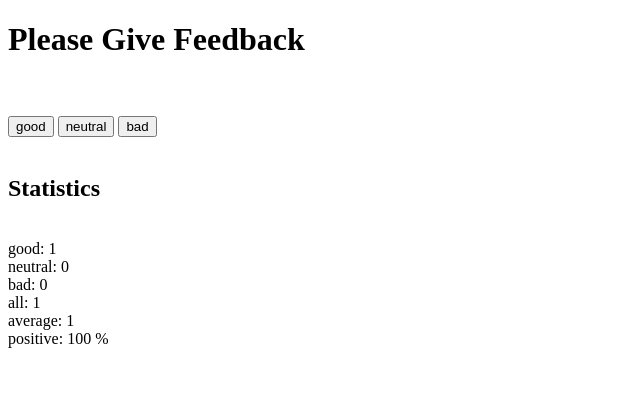
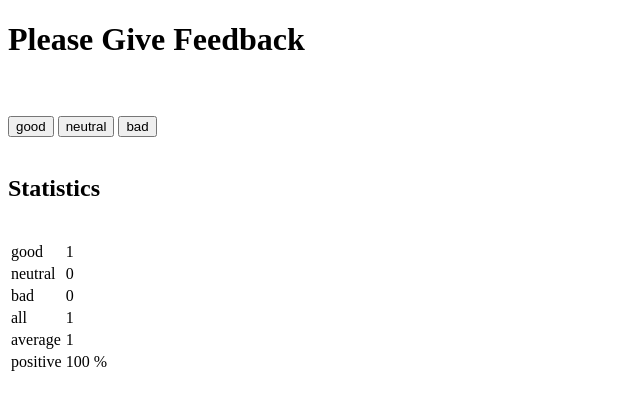
Before and after one commit to samilloin/full_stack_open, a React (Vite) app in the folder part_1/osa1/unicafe/: page / in a window 1280 px wide. Both pictures are taken after a click on the button "good". Shown: the top 410 px of the page, without its empty margins (0-640 px from the left). Built offline with nearby package versions, Linux system fonts and the light colour scheme.

Commit message:
1.11*: unicafe step6

```diff
--- a/part_1/osa1/unicafe/src/App.jsx
+++ b/part_1/osa1/unicafe/src/App.jsx
@@ -2,7 +2,18 @@ import { useState } from 'react'
 
 const Button = (props) => <button onClick={props.handleClick}>{props.text}</button>
 
-const StasLine = (props) => <div>{props.text}: {props.value}</div>
+const StatsLine = (props) => {
+    return (
+      <tr>
+        <td>
+          {props.text}
+        </td>
+        <td>
+          {props.value}
+        </td>
+      </tr>
+    )
+  }
 
 const Stats = (props) => {
     const good = props.good
@@ -16,14 +27,16 @@ const Stats = (props) => {
     }
 
     return (
-      <>
-        <StasLine text='good' value={good} />
-        <StasLine text='neutral' value={neutral} />
-        <StasLine text='bad' value={bad} />
-        <StasLine text='all' value={good + neutral + bad} />
-        <StasLine text='average' value={good!=0||bad!=0?(good - bad)/(good+neutral+bad):0} />
-        <StasLine text='positive' value={(good!=0?(good/(good + neutral + bad)*100):0) + ' %'} />
-      </>
+      <table>
+        <tbody>
+        <StatsLine text='good' value={good} />
+        <StatsLine text='neutral' value={neutral} />
+        <StatsLine text='bad' value={bad} />
+        <StatsLine text='all' value={good + neutral + bad} />
+        <StatsLine text='average' value={good!=0||bad!=0?(good - bad)/(good+neutral+bad):0} />
+        <StatsLine text='positive' value={(good!=0?(good/(good + neutral + bad)*100):0) + ' %'} />
+        </tbody>
+      </table>
     )
   }
 
```
